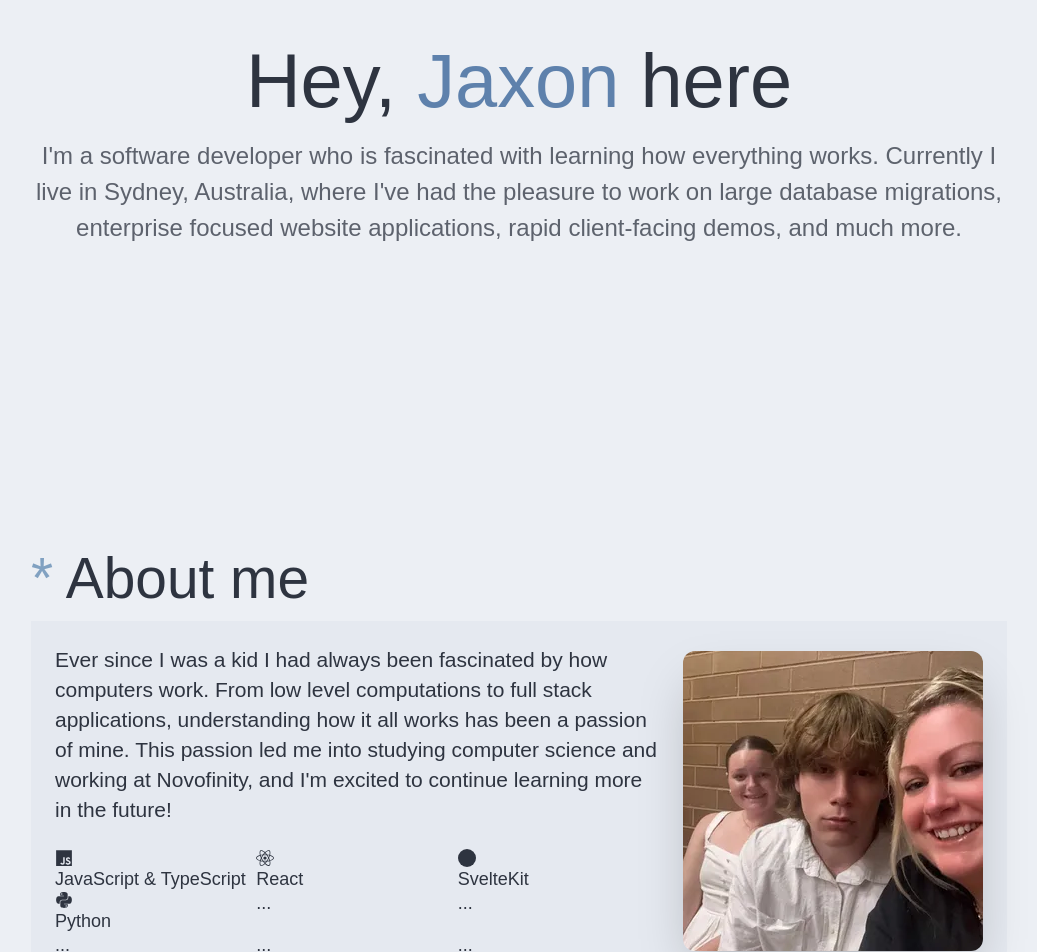
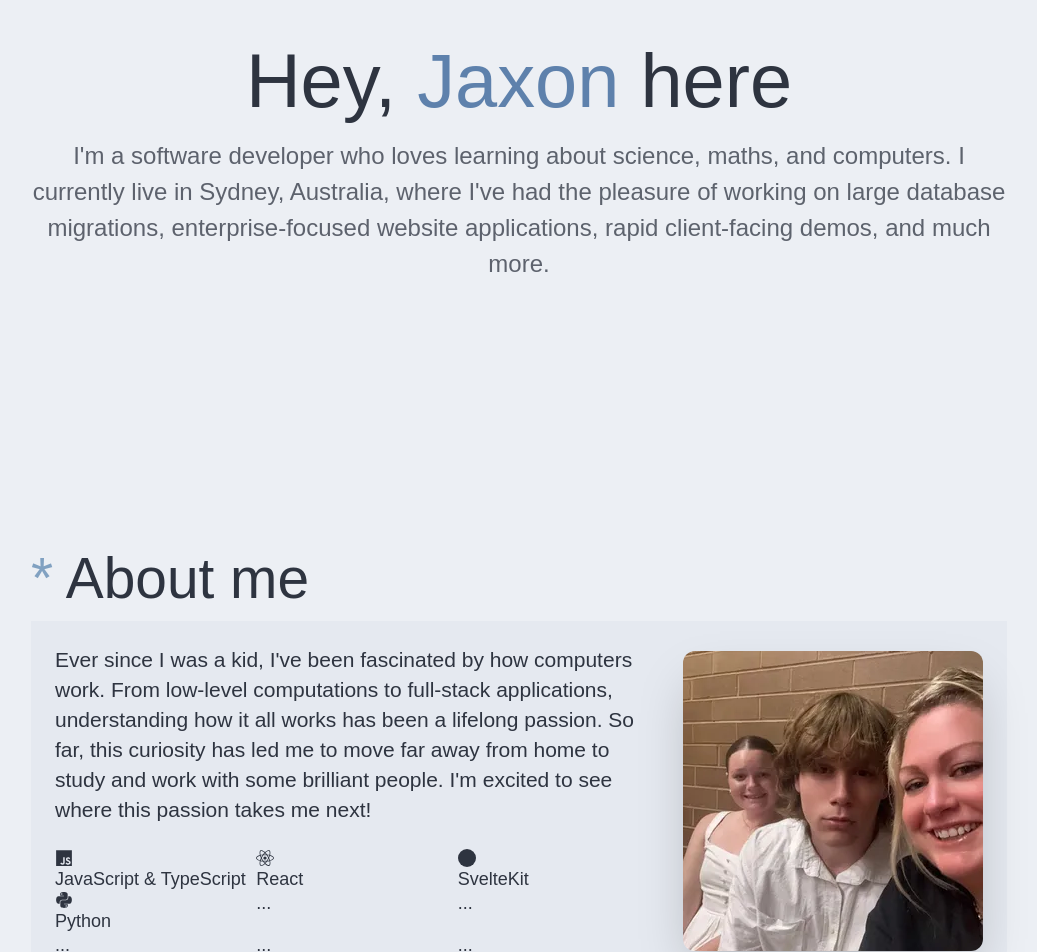
Before and after one commit to jaxonlloyd05/portfolio, a React (Vite) app: page / in a window 1280 px wide. Shown: the part 300-1252 px from the top of the page, without its empty margins (121-1158 px from the left). Built offline with nearby package versions, Linux system fonts and the light colour scheme; a web font is replaced by a local one.

Commit message:
rewrote sections and fixed formatting

```diff
--- a/src/components/AboutMe.tsx
+++ b/src/components/AboutMe.tsx
@@ -27,9 +27,9 @@ const AboutMe: React.FC = () => {
 
           <div className='flex flex-col gap-4'>
             <p className='text-sm'>
-              Ever since I was a kid I had always been fascinated by how computers work. From low level computations to full stack applications,
-              understanding how it all works has been a passion of mine. This passion led me into studying computer science and working at Novofinity,
-              and I'm excited to continue learning more in the future!
+              Ever since I was a kid, I've been fascinated by how computers work. From low-level computations to full-stack applications,
+              understanding how it all works has been a lifelong passion. So far, this curiosity has led me to move far away from home to study and work with some brilliant people.
+              I'm excited to see where this passion takes me next!
             </p>
 
             <ul className='grid grid-cols-3 text-xs'>
--- a/src/components/Intro.tsx
+++ b/src/components/Intro.tsx
@@ -17,10 +17,9 @@ const Intro: React.FC = () => {
                 {greetings[Math.floor(Math.random() * greetings.length)]}
             </h1>
             <div className='text-center fade-in-section'>
-                I'm a software developer who is fascinated with learning how everything works.
-                Currently I live in Sydney, Australia, where I've had the pleasure to work on
-                large database migrations, enterprise focused website applications, rapid client-facing
-                demos, and much more.
+                I'm a software developer who loves learning about science, maths, and computers. I currently live in Sydney, Australia,
+                where I've had the pleasure of working on large database migrations, enterprise-focused website applications,
+                rapid client-facing demos, and much more.
 
                 {/* I've worked on large database migrations, enterprise focused website applications, rapid client-facing demos,
                 optimising REST APIs, and much more. */}
```
